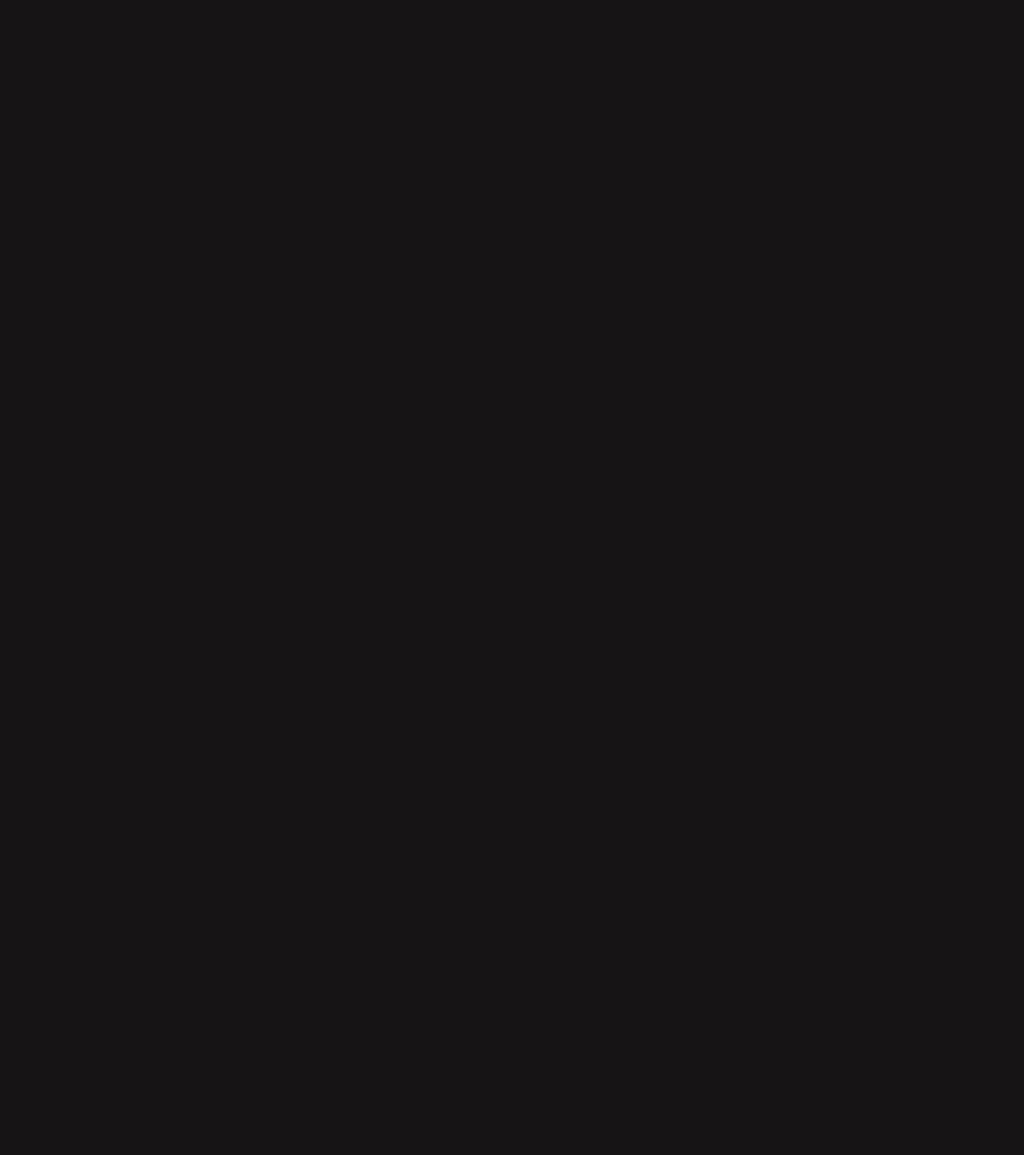
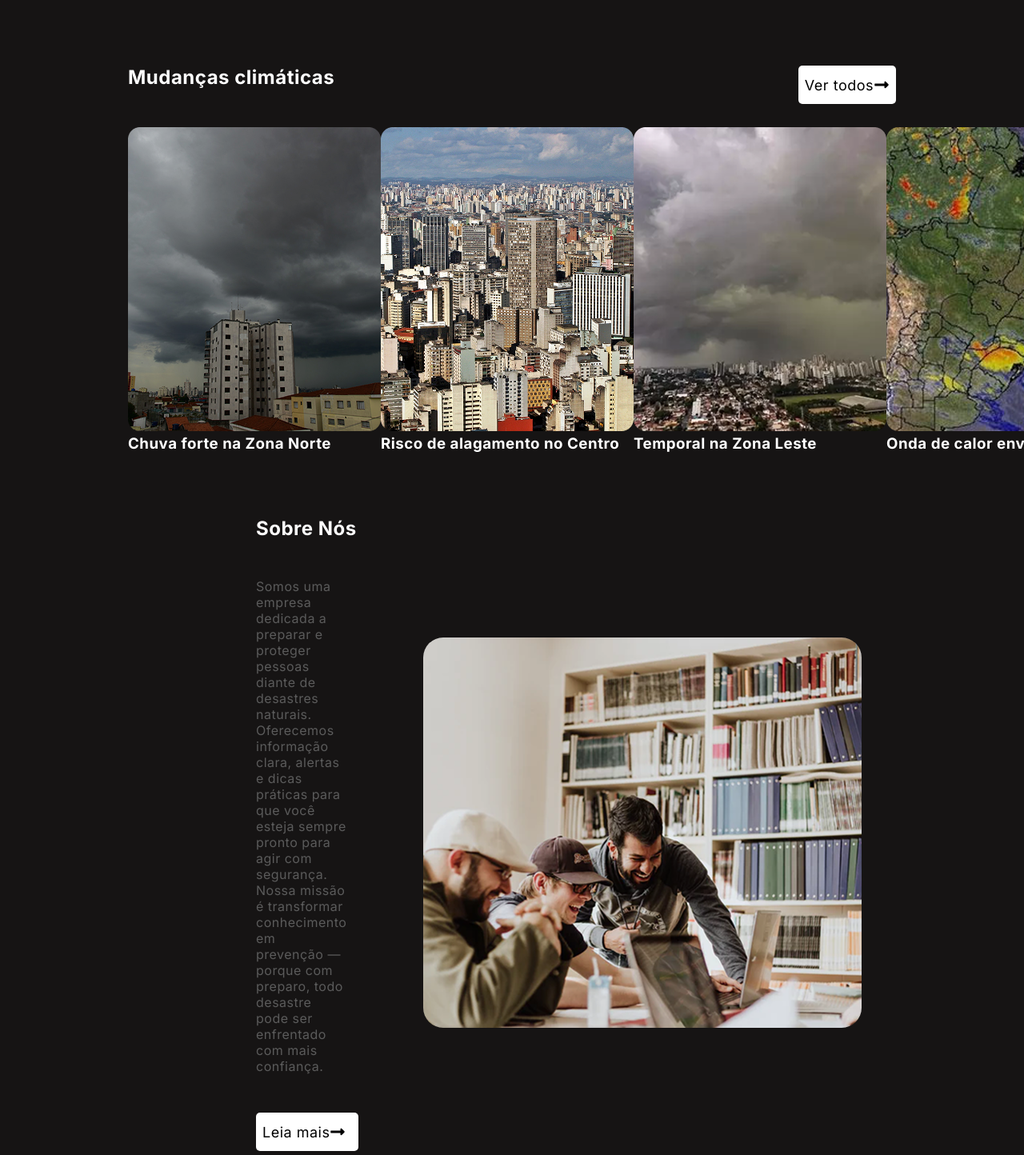
Before and after one commit to EvandroKaibara/SafeFlow, a React (Vite) app: page / in a window 1280 px wide. Shown: the part 2246-3690 px from the top of the page at 80% size. Before the commit the page ends 2328 px from the top, so only its background shows below. Built offline with nearby package versions, Linux system fonts and the light colour scheme.

Commit message:
Componente Sobre

```diff
--- a/src/App.jsx
+++ b/src/App.jsx
@@ -4,6 +4,8 @@
 import Banner from './components/Banner'
 import Header from './components/header'
 import InformacoesUteis from './components/InformacoesUteis'
+import Mudanca from './components/Mudancas'
+import SobreNos from './components/SobreNos'
 
 function App() {
 
@@ -17,6 +19,8 @@
         <AbrigosProximos />
         <AlertasDeRisco />
         <InformacoesUteis />
+        <Mudanca />
+        <SobreNos />
       </main>
       <footer>
 
--- /dev/null
+++ b/src/components/Mudancas/Mudancas.css
@@ -0,0 +1,34 @@
+.container--mudanca{
+    padding: 0 10rem;
+    color: var(--branco);
+}
+
+.container--mudanca-titulo{
+    display: flex;
+    justify-content: space-between;
+}
+
+.h2--mudanca-titulo{
+    font-size: 24px;
+    margin-bottom: 3rem;
+}
+
+.h3--mudanca{
+    font-weight: 300;
+}
+
+.container--mudanca-items{
+    display: flex;
+    justify-content: space-between;
+}
+
+.link--mudanca{
+    display: flex;
+    align-items: center;
+    background-color: var(--branco);
+    color: var(--preto);
+    font-size: 18px;
+    padding: .5rem;
+    height: 3rem;
+    border-radius: 5px;
+}
--- /dev/null
+++ b/src/components/Mudancas/index.jsx
@@ -0,0 +1,38 @@
+import './Mudancas.css';
+
+import { FaLongArrowAltRight } from "react-icons/fa";
+
+const Mudanca = () => {
+    return(
+        <>
+        <div className="container--mudanca">
+            <div className="container--mudanca-titulo">
+                <h2 className='h2--mudanca-titulo'>Mudanças climáticas</h2>
+                <a className='link--mudanca'>Ver todos<FaLongArrowAltRight size={20}/></a>
+            </div>
+
+            <div className="container--mudanca-items">
+                <div className='container--mudanda-elemento'>
+                    <img src="./img/ZonaNorte.png"/>
+                    <h3 className='h3--mudanda'>Chuva forte na Zona Norte</h3>
+                </div>
+                <div className='container--mudanda-elemento'>
+                    <img src="./img/Centro.png"/>
+                    <h3 className='h3--mudanda'>Risco de alagamento no Centro</h3>
+                </div>
+                <div className='container--mudanda-elemento'>
+                    <img src="./img/Temporal.png"/>
+                    <h3 className='h3--mudanda'>Temporal na Zona Leste</h3>
+                </div>
+                <div className='container--mudanda-elemento'>
+                    <img src="./img/OndaDeCalor.png"/>
+                    <h3 className='h3--mudanda'>Onda de calor envolve São Paulo</h3>
+                </div>
+            </div>
+
+        </div>
+        </>
+    );
+}
+
+export default Mudanca;
--- /dev/null
+++ b/src/components/SobreNos/SobreNos.css
@@ -0,0 +1,35 @@
+.container--sobre{
+    padding: 5rem 20rem;
+    display: flex;
+    align-items: center;
+}
+
+.container--sobre-texto{
+    margin-right: 3rem;
+}
+
+.h2--sobre{
+    color: var(--branco);
+    margin-bottom: 3rem;
+}
+
+.p--sobre{
+    color: var(--cinza);
+    padding: 0 3rem 3rem 0;
+}
+
+.link--sobre{
+    display: flex;
+    align-items: center;
+    background-color: var(--branco);
+    color: var(--preto);
+    font-size: 18px;
+    padding: .5rem;
+    height: 3rem;
+    width: 8rem;
+    border-radius: 5px;
+}
+
+.img--sobre{
+    border-radius: 25px;
+}
--- /dev/null
+++ b/src/components/SobreNos/index.jsx
@@ -0,0 +1,22 @@
+import './SobreNos.css';
+
+import { FaLongArrowAltRight } from "react-icons/fa";
+
+const SobreNos = () => {
+    return(
+        <>
+        <div className="container--sobre">
+            <div className="container--sobre-texto">
+                <h2 className='h2--sobre'>Sobre Nós</h2>
+                <p className='p--sobre'>Somos uma empresa dedicada a preparar e proteger pessoas diante de desastres naturais. Oferecemos informação clara, alertas e dicas práticas para que você esteja sempre pronto para agir com segurança. Nossa missão é transformar conhecimento em prevenção — porque com preparo, todo desastre pode ser enfrentado com mais confiança.</p>
+                <a className='link--sobre'>Leia mais<FaLongArrowAltRight size={20}/></a>
+            </div>
+            <div className="container--sobre-imagem">
+                <img src="./img/Sobre.png" className='img--sobre'/>
+            </div>
+        </div>
+        </>
+    );
+}
+
+export default SobreNos;
--- a/src/index.css
+++ b/src/index.css
@@ -25,6 +25,7 @@
   --branco: #fff;
   --marrom: #523811;
   --vermelho-escuro: #2B0000;
+  --cinza: #5B5B5B;
 }
 
 * {
```
Also changed, not shown: public/img/Sobre.png (added).
